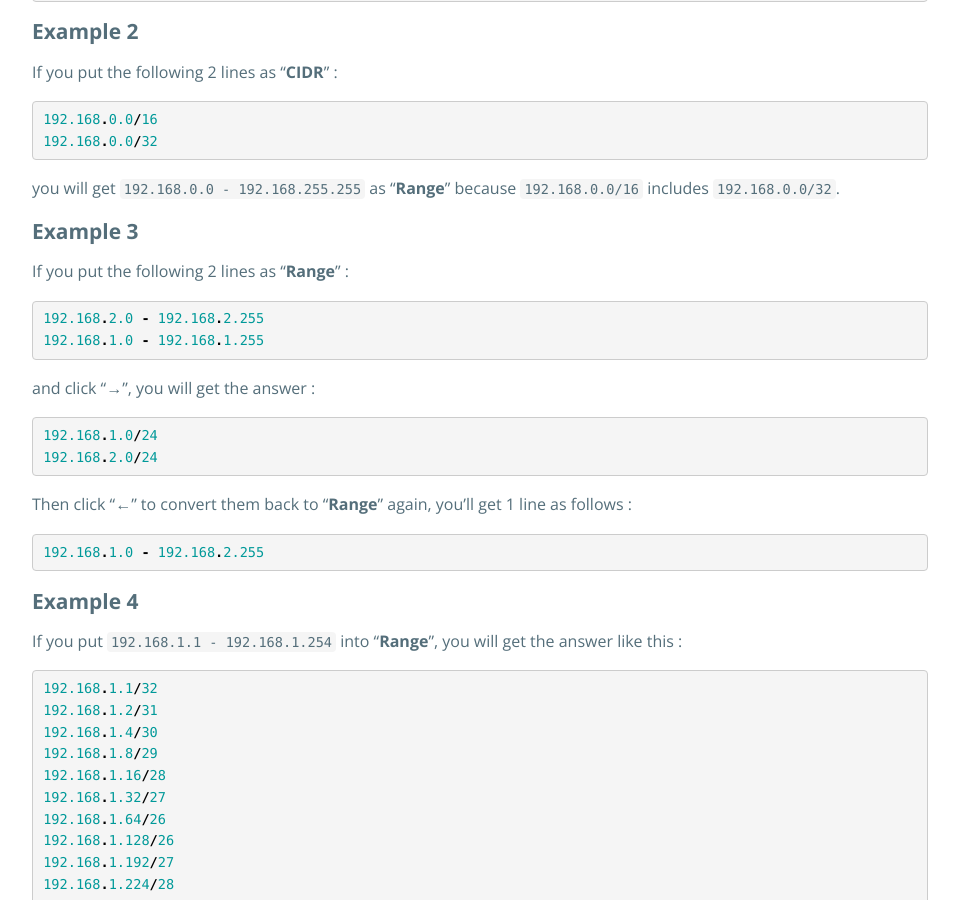
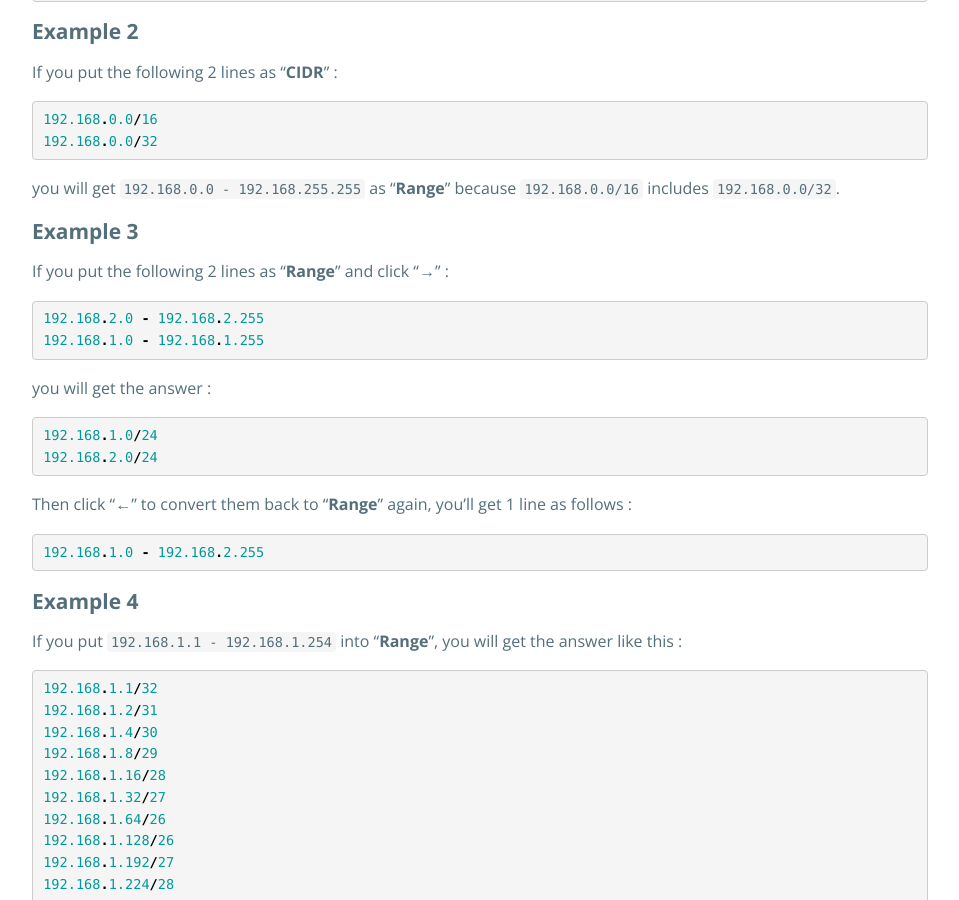
Before and after one commit to tokkonopapa/WordPress-IP-Geo-Block, a Jekyll site: the page built from _posts/changelog/2018-03-05-release-3.0.9.md, in a window 1280 px wide and 900 px high, scrolled down 2416 px. Shown: the whole window, without its empty margins (160-1119 px from the left). Built offline with Jekyll 4.4.1, drawn with Linux system fonts in a browser that asks for light colours; emoji names are drawn with the system emoji font; some web fonts are replaced.

Commit message:
Correct typo.

```diff
--- a/_posts/changelog/2018-03-05-release-3.0.9.md
+++ b/_posts/changelog/2018-03-05-release-3.0.9.md
@@ -100,14 +100,14 @@ you will get `192.168.0.0 - 192.168.255.255` as "**Range**" because
 
 #### Example 3 ####
 
-If you put the following 2 lines as "**Range**" :
+If you put the following 2 lines as "**Range**" and click "**&rarr;**" :
 
 {% highlight ruby %}
 192.168.2.0 - 192.168.2.255
 192.168.1.0 - 192.168.1.255
 {% endhighlight %}
 
-and click "**&rarr;**", you will get the answer :
+you will get the answer :
 
 {% highlight ruby %}
 192.168.1.0/24
```
